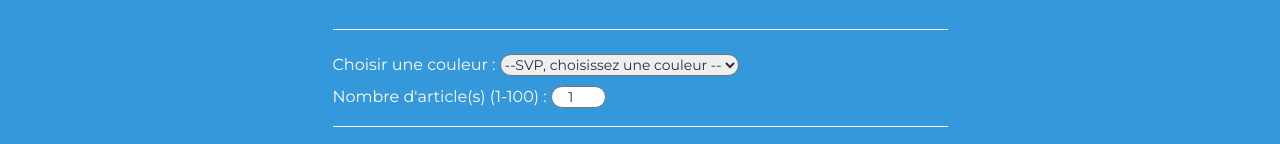
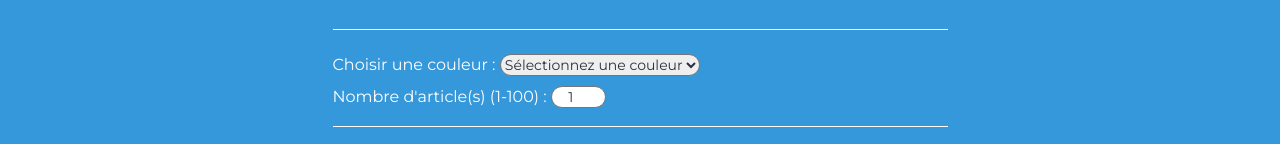
Before and after one commit to David952/kanap, a plain HTML site: page front/html/product.html in a window 1280 px wide. Shown: the part 980-1124 px from the top of the page. Drawn offline with Linux system fonts and the light colour scheme; no server answers.

Commit message:
Mise à jour product.html

```diff
--- a/front/html/product.html
+++ b/front/html/product.html
@@ -47,7 +47,7 @@
         <section class="item">
           <article>
             <div class="item__img" id="item__img">
-             <!-- <img id="imageAlt" src="../images/logo.png" alt="Photographie d'un canapé"> -->
+             <!-- <img src="../images/logo.png" alt="Photographie d'un canapé"> -->
             </div>
             <div class="item__content">
 
@@ -65,7 +65,7 @@
                 <div class="item__content__settings__color">
                   <label for="colors">Choisir une couleur :</label>
                   <select name="colors" id="colors">
-                      <option id="choice" value="" onkeyup="btnChange(event)">--SVP, choisissez une couleur --</option>
+                      <option value="" selected disabled>Sélectionnez une couleur</option>
                   </select>
                 </div>
 
```
